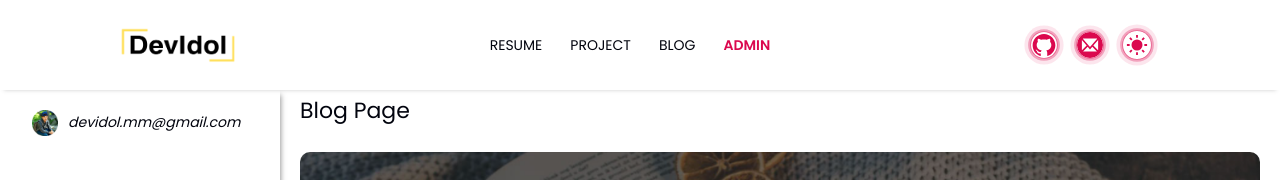
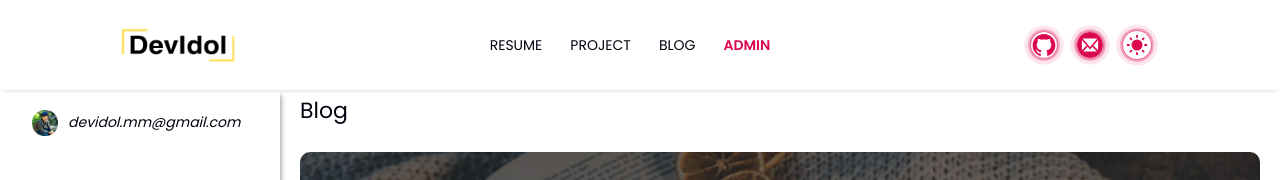
Before and after one commit to DevIdol/resume, a React (Create React App) app: page /admin-dashboard in a window 1280 px wide. Shown: the top 180 px of the page. Built offline with nearby package versions, Linux system fonts and the light colour scheme.

Commit message:
modified Admin

```diff
--- a/src/Components/Admin/AdminBlog.jsx
+++ b/src/Components/Admin/AdminBlog.jsx
@@ -7,7 +7,7 @@ import five from '../../assets/project/five.png'
 const AdminBlog = () => {
   return (
     <Fragment>
-      <h2 className={classes.title}>Blog Page</h2>
+      <h2 className={classes.title}>Blog</h2>
       <img className={classes.adminBlogImg} src={five} alt="blogImg" />
       <div className={classes.adminBlog}>
         <form className={classes.adminBlogForm}>
--- a/src/Components/Admin/AdminSetting.jsx
+++ b/src/Components/Admin/AdminSetting.jsx
@@ -8,7 +8,7 @@ const AdminSetting = () => {
   return (
     <Fragment>
       <div className={classes.settingTitle}>
-        <span className={classes.settingUpdateTitle}>Update Your Account</span>
+        <span className={classes.settingUpdateTitle}>Update Account</span>
         <span className={classes.settingDeleteTitle}>Delete Account</span>
       </div>
       <form action="" className={classes.settingForm}>
```
